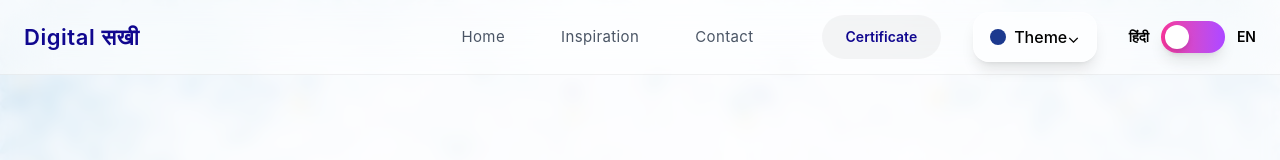
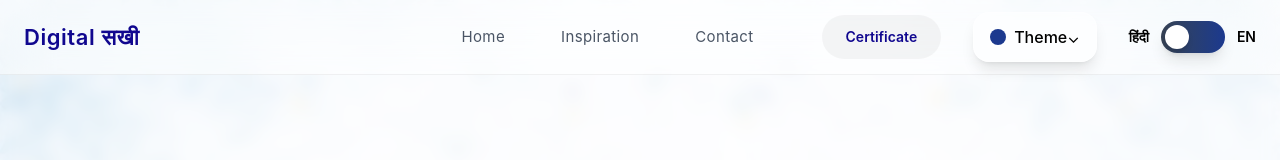
Before and after one commit to rajeevika-hub/digital-sakhi-2.1, a React (Vite) app: page / in a window 1280 px wide. Shown: the top 160 px of the page. Built offline with nearby package versions, Linux system fonts and the light colour scheme.

Commit message:
Update LanguageToggle.jsx

```diff
--- a/src/components/LanguageToggle.jsx
+++ b/src/components/LanguageToggle.jsx
@@ -22,7 +22,7 @@ export default function LanguageToggle() {
       {/* SWITCH */}
       <div
         onClick={() => changeLanguage(lang === "hi" ? "en" : "hi")}
-        className="w-16 h-8 flex items-center bg-gradient-to-r from-pink-500 to-purple-500 rounded-full p-1 cursor-pointer shadow-lg transition-all"
+        className="w-16 h-8 flex items-center bg-linear-to-r from-gray-700 to-blue-900 rounded-full p-1 cursor-pointer shadow-lg transition-all"
       >
         <div
           className={`bg-white w-6 h-6 rounded-full shadow-md transform duration-300 ${
```
